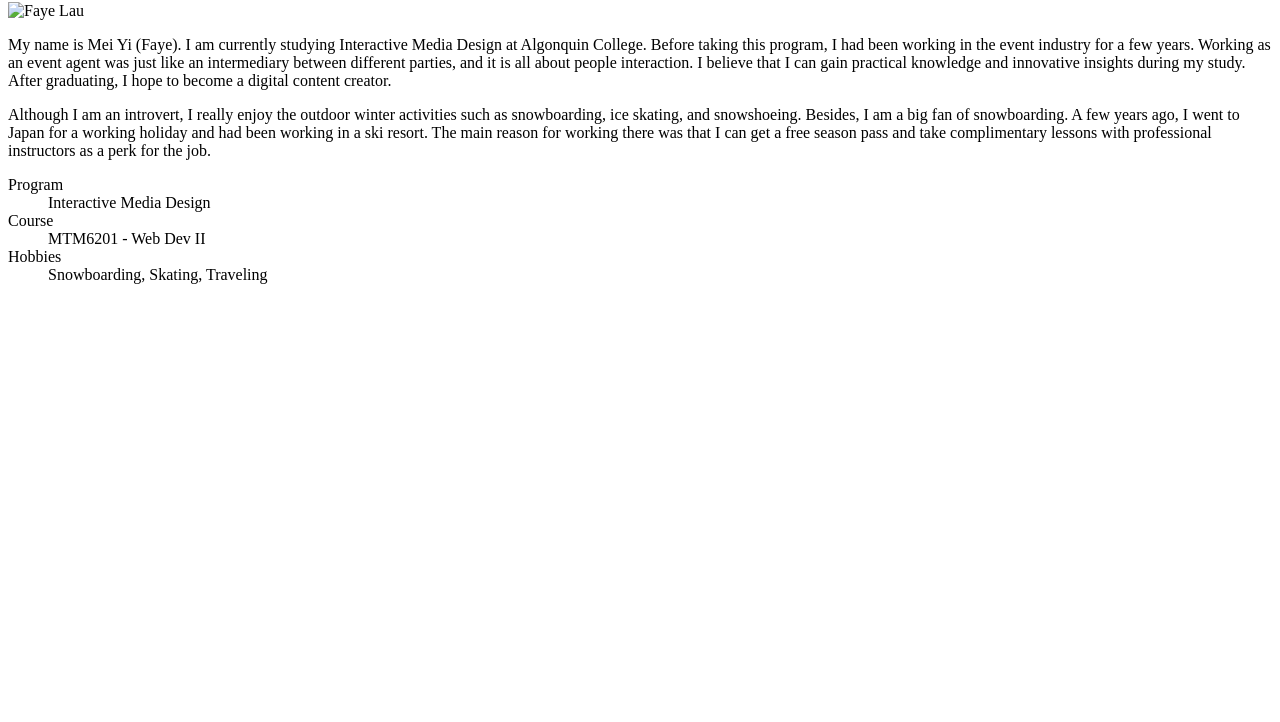
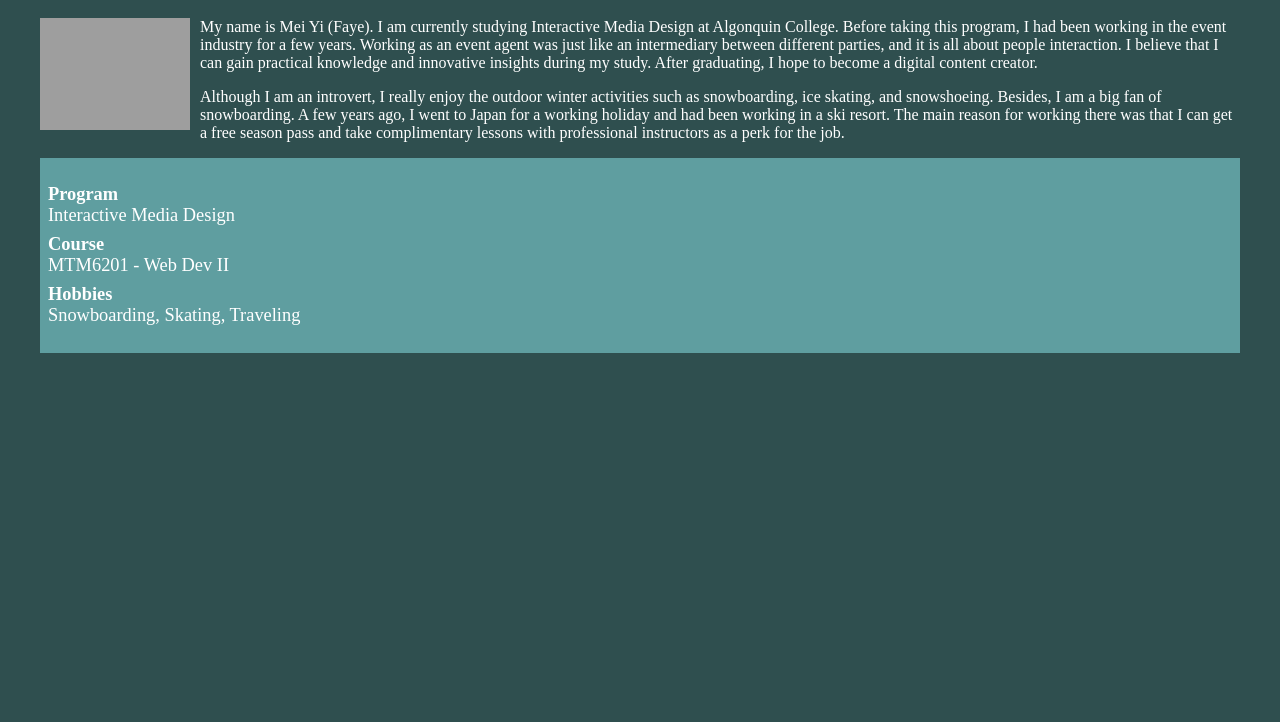
Before and after one commit to lau00077/mtm6201-week1, a plain HTML site: page assignment/index.html in a window 1280 px wide. Shown: the part 78-800 px from the top of the page. Drawn offline with Linux system fonts and the light colour scheme; the site is published under a folder, as on GitHub Pages, so addresses that start at the root find nothing.

Commit message:
Updates CSS and images source

```diff
--- a/assignment/index.html
+++ b/assignment/index.html
@@ -7,7 +7,7 @@
     <meta name="viewport" content="width=device-width, initial-scale=1.0">
 
     <!-- Custom Syles -->
-    <link rel="stylesheet" href="/assignment/css/main.css">
+    <link rel="stylesheet" href="css/main.css">
 
     <title>MEI YI LAU</title>
 
@@ -15,7 +15,7 @@
 
 <body>
     <div class="container">
-        <!-- This is an HTML comment -->
+        <!-- This is an HTML content -->
         <header class="masthead max-width">
             <h1>MEI YI LAU</h1>
         </header>
@@ -23,7 +23,7 @@
         <!-- Starting the main content of the page -->
         <main class="main max-width">
             <div class="intro">
-                <img src="/assignment/images/faye.jpg" alt="Faye Lau" class="fayeimg">
+                <img src="images/faye.jpg" alt="Faye Lau" class="fayeimg">
                 <p>
                     My name is Mei Yi (Faye). I am currently studying Interactive Media Design at Algonquin College. Before taking this program, I had been working in the event industry for a few years. Working as an event agent was just like an intermediary between different parties, and it is all about people interaction. I believe that I can gain practical knowledge and innovative insights during my study. After graduating, I hope to become a digital content creator.
                 </p>
```
